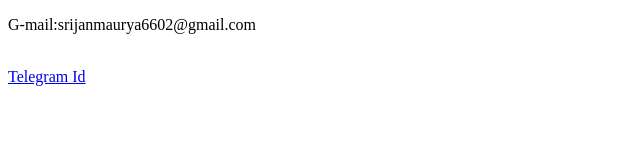
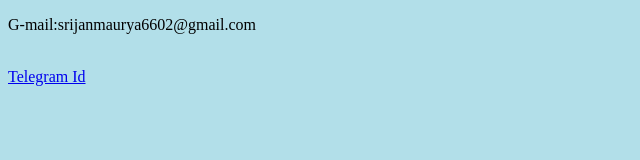
Before and after one commit to CoolSrj06/CV-with-basic-CSS, a plain HTML site: page contact.html in a window 1280 px wide. Shown: the whole page, without its empty margins (0-640 px from the left). Drawn offline with Linux system fonts and the light colour scheme.

Commit message:
Update contact.html

```diff
--- a/contact.html
+++ b/contact.html
@@ -8,7 +8,7 @@
         <p>G-mail:srijanmaurya6602@gmail.com</p>
         <br>
         <a href="https://t.me/Professor_006">Telegram Id</a>
-        <link rel="stylesheet" href="\css\Styles.css">
+        <link rel="stylesheet" href="Styles.css">
 </head>
 <body>
 
```
